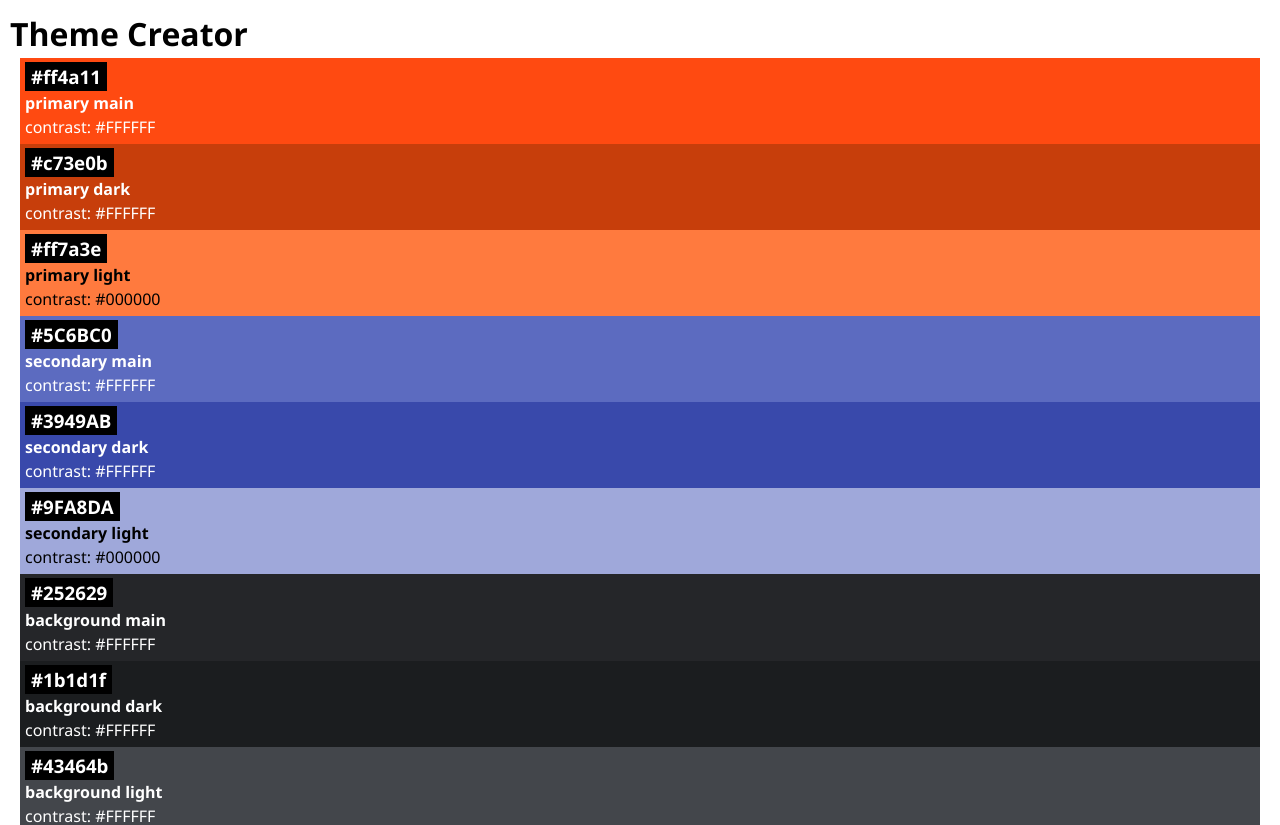
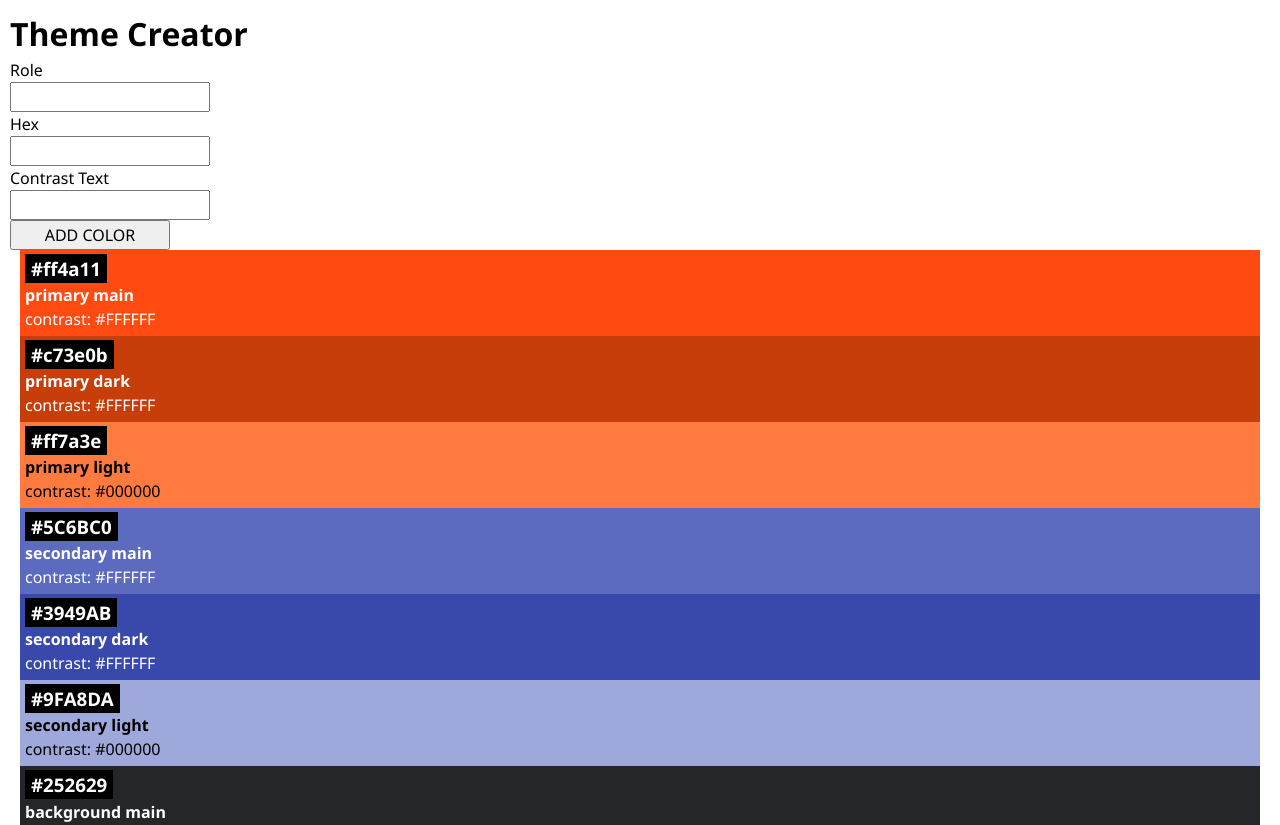
Before and after one commit to stekug/web-react-recap-project-theme-creator, a React (Vite) app: page / in a window 1280 px wide. Shown: the top 825 px of the page. Built offline with nearby package versions, Linux system fonts and the light colour scheme.

Commit message:
add form elements and basic styling

```diff
--- a/src/App.jsx
+++ b/src/App.jsx
@@ -1,12 +1,13 @@
-import { initialColors } from "./lib/colors";
-import Color from "./Components/Color/Color";
-import "./App.css";
+import { initialColors } from './lib/colors';
+import Color from './Components/Color/Color';
+import ColorForm from './Components/ColorForm/ColorForm';
+import './App.css';
 
 function App() {
   return (
     <>
       <h1>Theme Creator</h1>
-
+      <ColorForm />
       {initialColors.map((color) => {
         return <Color key={color.id} color={color} />;
       })}
--- a/src/Components/Color/Color.jsx
+++ b/src/Components/Color/Color.jsx
@@ -1,4 +1,4 @@
-import "./Color.css";
+import './Color.css';
 
 export default function Color({ color }) {
   return (
--- /dev/null
+++ b/src/Components/ColorForm/ColorForm.css
@@ -0,0 +1,9 @@
+.color-form {
+  display: flex;
+  flex-direction: column;
+  width: 200px;
+}
+
+.color-form__button {
+  max-width: 10rem;
+}
--- /dev/null
+++ b/src/Components/ColorForm/ColorForm.jsx
@@ -0,0 +1,15 @@
+import './ColorForm.css';
+
+export default function ColorForm() {
+  return (
+    <form className="color-form">
+      <label htmlFor="role">Role</label>
+      <input type="text" name="role" id="role" />
+      <label htmlFor="role">Hex</label>
+      <input type="text" name="hex" id="hex" />
+      <label htmlFor="role">Contrast Text</label>
+      <input type="text" name="contrast" id="contrast" />
+      <button className="color-form__button">ADD COLOR</button>
+    </form>
+  );
+}
--- a/src/lib/colors.js
+++ b/src/lib/colors.js
@@ -1,31 +1,11 @@
 export const initialColors = [
-  { id: "c1", role: "primary main", hex: "#ff4a11", contrastText: "#FFFFFF" }, // Vibrant orange
-  { id: "c2", role: "primary dark", hex: "#c73e0b", contrastText: "#FFFFFF" }, // Darker shade of orange
-  { id: "c3", role: "primary light", hex: "#ff7a3e", contrastText: "#000000" }, // Lighter shade of orange
-  { id: "c4", role: "secondary main", hex: "#5C6BC0", contrastText: "#FFFFFF" }, // Indigo Blue
-  { id: "c5", role: "secondary dark", hex: "#3949AB", contrastText: "#FFFFFF" }, // Darker indigo blue
-  {
-    id: "c6",
-    role: "secondary light",
-    hex: "#9FA8DA",
-    contrastText: "#000000",
-  }, // Lighter indigo blue
-  {
-    id: "c7",
-    role: "background main",
-    hex: "#252629",
-    contrastText: "#FFFFFF",
-  }, // Dark charcoal
-  {
-    id: "c8",
-    role: "background dark",
-    hex: "#1b1d1f",
-    contrastText: "#FFFFFF",
-  }, // Darker charcoal
-  {
-    id: "c9",
-    role: "background light",
-    hex: "#43464b",
-    contrastText: "#FFFFFF",
-  }, // Lighter charcoal
+  { id: 'c1', role: 'primary main', hex: '#ff4a11', contrastText: '#FFFFFF' }, // Vibrant orange
+  { id: 'c2', role: 'primary dark', hex: '#c73e0b', contrastText: '#FFFFFF' }, // Darker shade of orange
+  { id: 'c3', role: 'primary light', hex: '#ff7a3e', contrastText: '#000000' }, // Lighter shade of orange
+  { id: 'c4', role: 'secondary main', hex: '#5C6BC0', contrastText: '#FFFFFF' }, // Indigo Blue
+  { id: 'c5', role: 'secondary dark', hex: '#3949AB', contrastText: '#FFFFFF' }, // Darker indigo blue
+  { id: 'c6', role: 'secondary light', hex: '#9FA8DA', contrastText: '#000000' }, // Lighter indigo blue
+  { id: 'c7', role: 'background main', hex: '#252629', contrastText: '#FFFFFF' }, // Dark charcoal
+  { id: 'c8', role: 'background dark', hex: '#1b1d1f', contrastText: '#FFFFFF' }, // Darker charcoal
+  { id: 'c9', role: 'background light', hex: '#43464b', contrastText: '#FFFFFF' }, // Lighter charcoal
 ];
```
